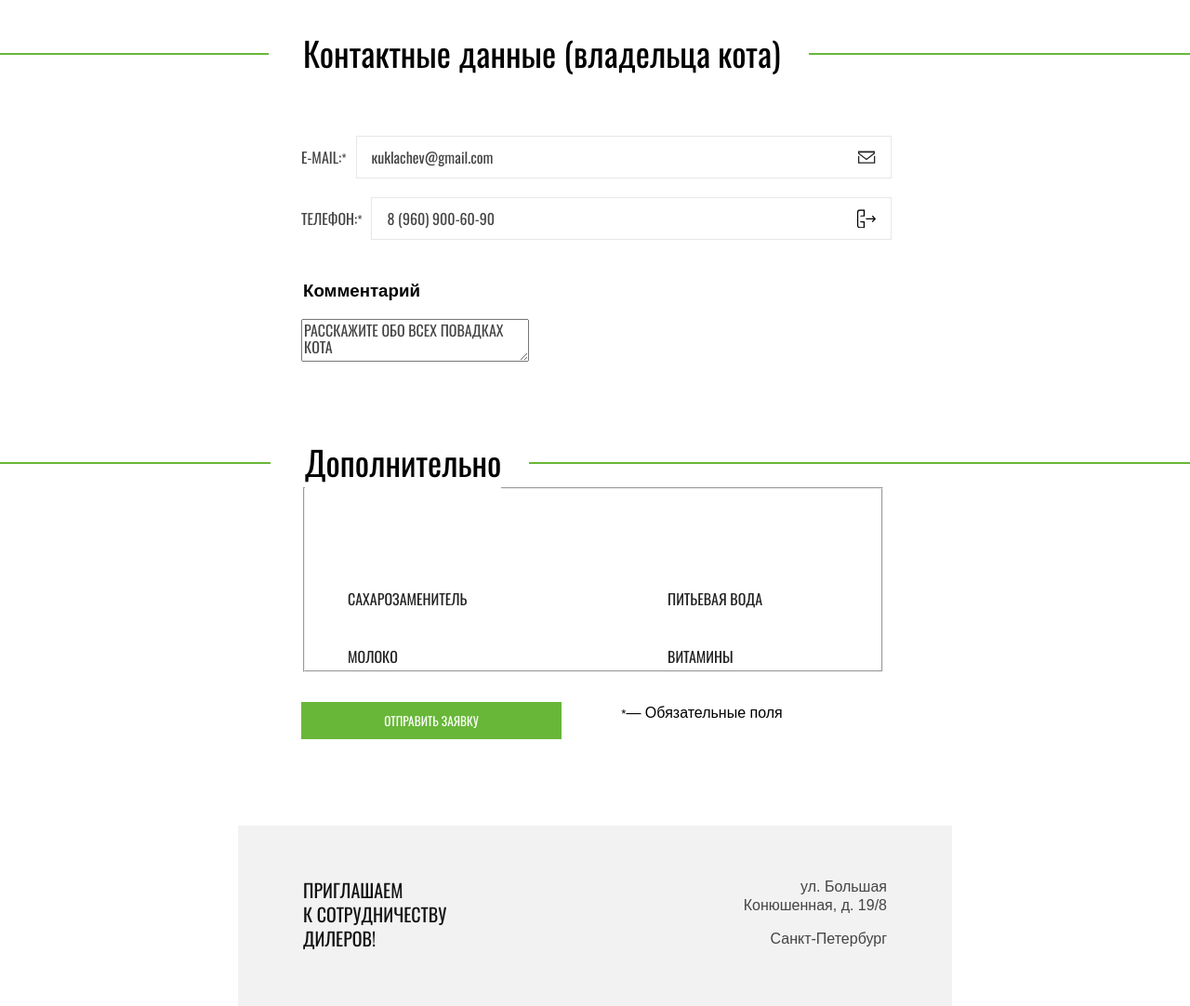
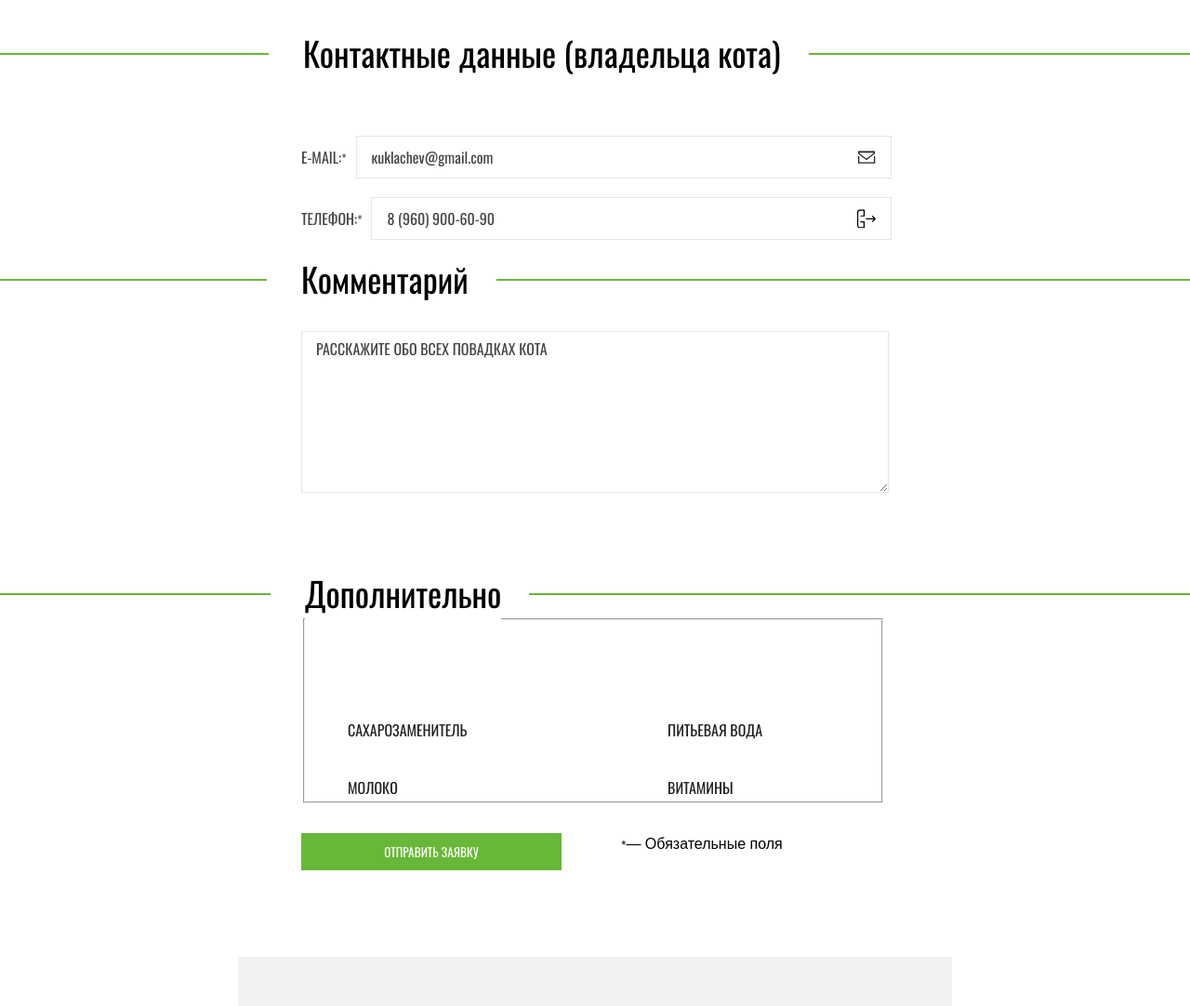
Before and after one commit to htmlacademy-adaptive/2095629-cat-energy-26, a website: page source/form.html in a window 1280 px wide. Shown: the part 868-1950 px from the top of the page at 93% size. Drawn offline with nearby package versions, Linux system fonts and the light colour scheme; files that its build step writes are made by us from their sources; grey boxes are pictures that could not be loaded.

Commit message:
Добавляет декор. адаптацию для 'Комментарий' в form.html

```diff
--- a/source/form.html
+++ b/source/form.html
@@ -137,12 +137,11 @@
 
         <!-- Field comment -->
         <fieldset class="application-form__comment comment">
-          <legend class="comment__title">
-            <h3>Комментарий</h3>
+          <legend class="comment__label">
+            <h3 class="comment__title">Комментарий</h3>
           </legend>
-          <label class="comment__input-field input-field">
-            <textarea class="input-field__textarea textarea " cols="30"
-              rows="5">Расскажите обо всех повадках кота</textarea>
+          <label class="comment__input-field input-field__textarea">
+            <textarea class="textarea">Расскажите обо всех повадках кота</textarea>
           </label>
         </fieldset>
 
--- a/source/sass/blocks/application-form.scss
+++ b/source/sass/blocks/application-form.scss
@@ -1,6 +1,6 @@
 // Application Form
 .application-form {
-  width: 280px;
+  width: 320px;
   display: flex;
   flex-direction: column;
   margin-bottom: 58px;
@@ -40,10 +40,11 @@
 
 .application-form__comment {
   margin-bottom: 23px;
-  padding: 0;
+  padding: 0 20px;
 
   @media (min-width: $tablet-width) {
     margin-bottom: 65px;
+    padding: 0;
   }
 
   @media (min-width: $desktop-width) {
--- a/source/sass/blocks/comment.scss
+++ b/source/sass/blocks/comment.scss
@@ -4,6 +4,7 @@
   margin-left: 0;
   margin-right: 0;
   width: 280px;
+  box-sizing: border-box;
 
   @media (min-width: $tablet-width) {
     width: 628px;
@@ -13,3 +14,25 @@
     width: 1220px;
   }
 }
+
+.comment__label {
+  margin-bottom: 38px;
+  padding: 0;
+}
+
+.comment__title {
+  position: relative;
+  margin: 0;
+
+  font-family: "Oswald", sans-serif;
+  font-weight: 400;
+  font-size: 24px;
+  line-height: 1.08;
+
+  @include line-title;
+
+  @media (min-width: $tablet-width) {
+    font-size: 36px;
+    line-height: 1;
+  }
+}
--- a/source/sass/blocks/input-field.scss
+++ b/source/sass/blocks/input-field.scss
@@ -33,6 +33,10 @@
   }
 }
 
+.input-field__textarea {
+  margin: 0;
+}
+
 .input-field__required-field {
   vertical-align: baseline;
   line-height: 0;
--- a/source/sass/blocks/textarea.scss
+++ b/source/sass/blocks/textarea.scss
@@ -1,8 +1,35 @@
 
 .textarea {
+  display: block;
+  width: 280px;
+  box-sizing: border-box;
+  min-height: 150px;
+  padding: 9px 15px;
+  border: solid 1px #e7e7e7;
+
+  color: $basicGrayColor;
   font-family: "Oswald", sans-serif;
   font-size: 16px;
   line-height: 18px;
   text-transform: uppercase;
-  color: $basicGrayColor;
+
+  &:focus {
+    outline: none;
+    border-color: $basicGrayColor;
+    border-width: 2px;
+    padding: 8px 14px;
+
+    &::-moz-focus-inner {
+      border: 0;
+    }
+  }
+
+  @media (min-width: $tablet-width) {
+    width: 632px;
+    min-height: 174px;
+  }
+
+  @media (min-width: $desktop-width) {
+    width: 1220px;
+  }
 }
```
